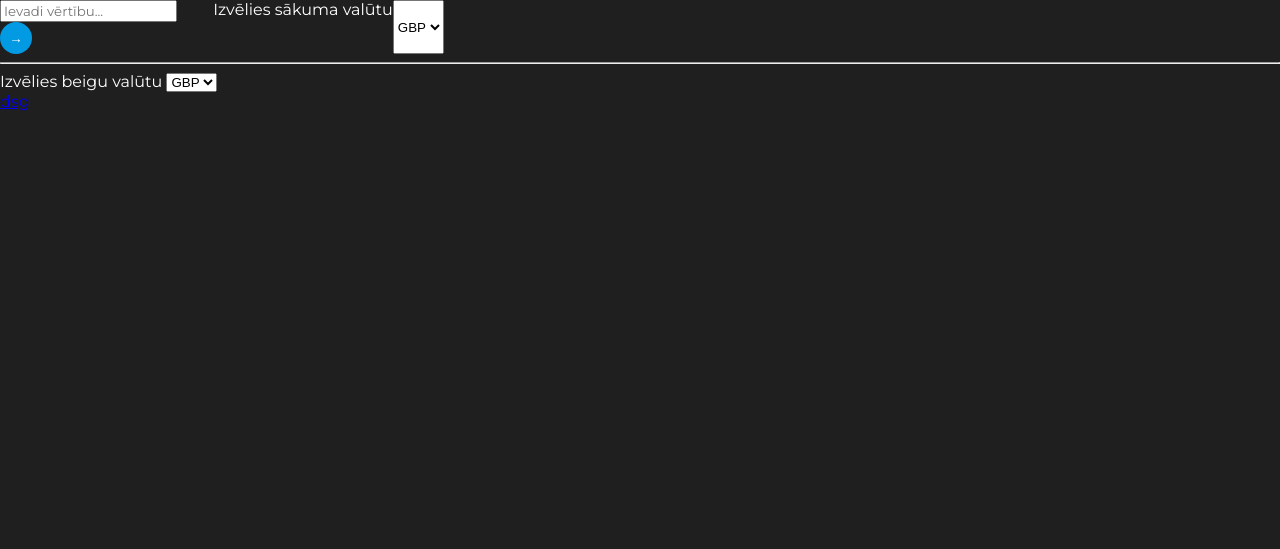
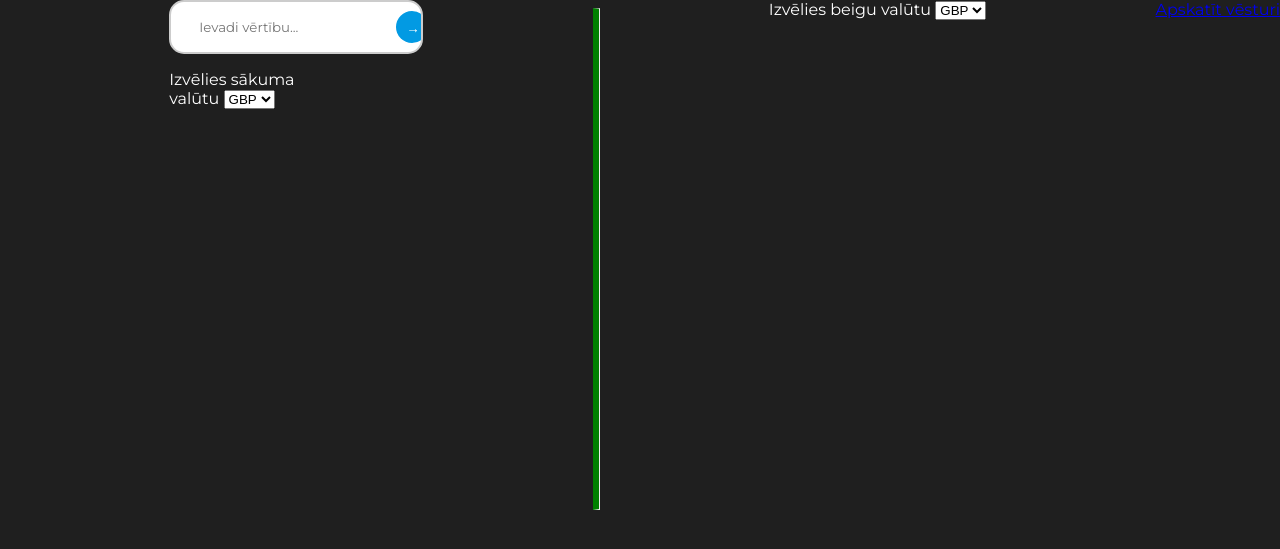
Before and after one commit to Lauris05-txt/Programm-anas-piekluves-darbs, a Flask app: page / in a window 1280 px wide. Shown: the part 47-596 px from the top of the page. Run offline with Flask 3, Linux system fonts and the light colour scheme.

Commit message:
Pielabots vizuālais, mēģināts izveidot vēsturi

```diff
--- a/currency_converter.py
+++ b/currency_converter.py
@@ -1,28 +1,8 @@
-import freecurrencyapi
 from flask import Flask, render_template, request, redirect, url_for, session
 from datetime import datetime
-import re
-import requests
-import sqlite3
+import utilities
 
-class Api():
-    def __init__(self):
-        self.admin = freecurrencyapi.Client('fca_live_lNvhPRSZ6CKfTPB5Va8WVFLfFlQHGEbv2XGXr84p')
-        self.result = None
-
-    def get_currency_data(self, currency):
-        result = self.admin.latest(base_currency=currency)
-        print(currency)
-        return result
-
-    def convert_currency(self, input_currency, output_currency):
-        response = self.get_currency_data(input_currency)
-        # try:
-        return response["data"][output_currency]
-        # except:
-        #     KeyError
-converter = Api()
-
+converter = utilities.Api()
 app = Flask(__name__, static_folder='static', template_folder='templates')
 
 @app.route("/", methods = ["GET", "POST"])
@@ -34,38 +14,25 @@ def index():
             input_currency = request.form.get("input_currency")
             output_currency = request.form.get("output_currency")
             input_sum = request.form.get("input_sum")
-            print(input_currency, output_currency, input_sum)
             output_conversion = converter.convert_currency(input_currency, output_currency)
             output_sum = float(output_conversion) * float(input_sum)
-            a = Database()
-            a.insert_conversion_history("1", input_sum, input_currency, output_sum, output_currency, datetime.now().strftime("%Y-%m-%d"), datetime.now().strftime("%H:%M:%S"))
+
+            db = utilities.Database()
+            db.insert_history("1", input_sum, input_currency, output_sum, output_currency, datetime.now().strftime("%Y-%m-%d"), datetime.now().strftime("%H:%M:%S"))
+
         except KeyError as e:
             converter_error = f"KeyError: {e}"
         except ValueError as e:
             converter_error = f"ValueError: {e}"
         except Exception as e:
             converter_error = f"Error: {e}"
-
-    print(output_sum)
     return render_template("index.html", output_sum=output_sum, converter_error=converter_error)
 
-@app.route("/vesture", methods = ["GET"])
+@app.route("/history", methods = ["GET"])
 def history():
-    return render_template("vesture.html")
-
-
-
-class Database():
-    def __init__(self):
-        self.connection = sqlite3.connect('valūtas_konvertētājs.db')
-        self.cur = self.connection.cursor()
-
-    def insert_conversion_history(self, user_id, value_from, currency_from, value_to, currency_to, date, time):
-        self.cur.execute("""INSERT INTO 'conversion_history'('user_id', 'value_from', 'currency_from', 'value_to', 'currency_to', 'date', 'time') VALUES (?, ?, ?, ?, ?, ?, ?)
-""", (user_id, value_from, currency_from, value_to, currency_to, date, time))
-        self.connection.commit()
-        self.connection.close()
+    db = utilities.Database()
+    history = db.get_histrory()
+    return render_template("history.html", history = history)
 
 if __name__ == '__main__':
-
     app.run(debug=True)
--- a/static/style.css
+++ b/static/style.css
@@ -40,7 +40,7 @@ button {
 }
 
 .input-container {
-    display: block;
+    display: flex;
     align-items: center;
     width: 250px;
     height: 50px;
@@ -54,6 +54,8 @@ button {
     border: black 1px;
     outline: none;
     margin-left: 18px;
+    padding: 10px;
+    flex: 1;
 }
 
 .submit-button {
@@ -63,9 +65,9 @@ button {
     text-align: center;
     height: 32px;
     width: 32px;
-    padding-right: auto;
+    padding-right: 10px;
     /* svarigs */
-    margin-right: auto;
+    margin-right: 10px;
     background-color: #029AE3;
     color: white;
     cursor: pointer;
@@ -98,6 +100,18 @@ button {
 
 .line {
     margin-left: 6px solid green;
+    border-left: 6px solid green;
+    height: 500px;
+}
+
+.home-left {
+    margin-left: auto;
+    margin-right: auto;
+}
+
+.home-right {
+    margin-left: auto;
+    margin-right: auto;
 }
 
 .big-box {
@@ -138,7 +152,7 @@ button {
 
 th {
     font-weight: normal;
-    width: 33.333333333333%;
+    width: 20%;
     padding-bottom: 15px;
 }
 
--- a/templates/index.html
+++ b/templates/index.html
@@ -24,11 +24,10 @@
 
     <div class="content">
       <!-- content div -->
-      <div>
+      <div class="home-left">
 
         <form method="post" style="width: 50%;">
-          <!-- <input type="text" name="input_currency" id="input_currency" placeholder="Ievadi sākuma valūtu..." style="font-family: 'Montserrat', serif;">
-          <div class="input-container"> -->
+          <div class="input-container">
             <input type="text" name= 'input_sum' id="input_sum" placeholder="Ievadi vērtību..." style="font-family: 'Montserrat', serif;">
             <input class="submit-button" type="submit" value="&rarr;" >
           </div>
@@ -48,11 +47,11 @@
       <div>
         <hr class="line"></hr>
       </div>
-       <div>
+       <div class="home-right">
         <!-- <input type="text" name="output_currency" id="output_currency" placeholder="Ievadi beigu valūtu..." style="font-family: 'Montserrat', serif;"> -->
           <label for="Currencies" style="color: white;">Izvēlies beigu valūtu</label>
           <select name="output_currency" id="output_currency">
-            <option value="GBP" name="GBP">GBP</option>
+            <option selected value="GBP" name="GBP">GBP</option>
             <option value="USD" name="USD">USD</option>
             <option value="EUR" name="EUR">EUR</option>
             <option value="JPY" name="JPY">JPY</option>
@@ -60,11 +59,9 @@
         </form>
        </div>
        <div>
-        <a href="/vesture">dsg</a>
+        <a href="/history">Apskatīt vēsturi</a>
        </div>
       </div>
-
-
     </div>
   </body>
 </html>
```
Also changed, not shown: templates/history.html (renamed from templates/vesture.html, +16 -13 lines), utilities.py (added, +29 -0 lines).
